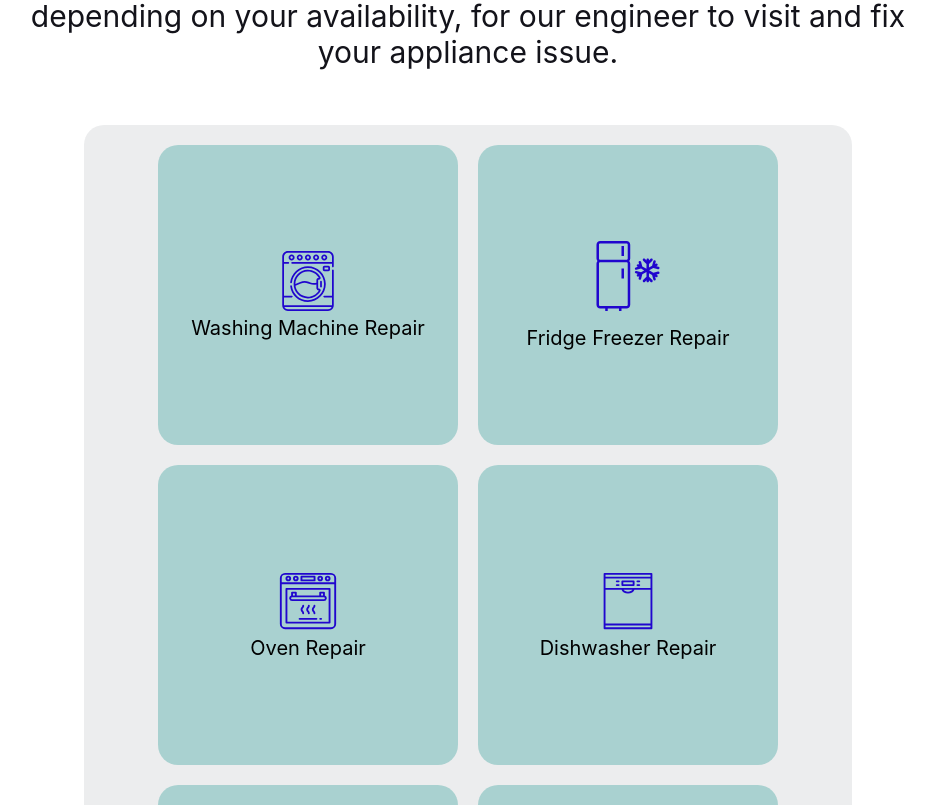
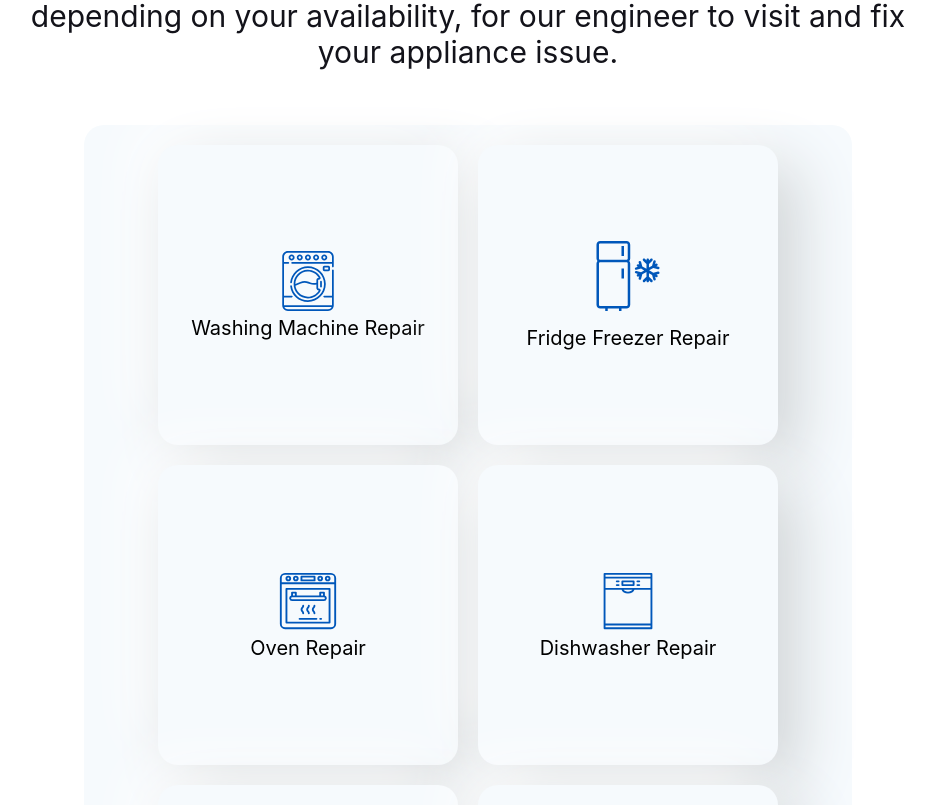
Before and after one commit to sohaibmh/appliance-vitals, a Next.js app: page / in a window 1280 px wide. Shown: the part 422-1227 px from the top of the page, without its empty margins (172-1106 px from the left). Built offline with nearby package versions, Linux system fonts and the light colour scheme.

Commit message:
color gradient update

```diff
--- a/styles/Home.module.css
+++ b/styles/Home.module.css
@@ -45,6 +45,9 @@
   align-items: center;
   font-size: 2rem;
   background-color: rgba(113, 187, 183, 0.11);
+
+  background: #f6fafd;
+  box-shadow: 10px 10px 30px #d1d5d7, -10px -10px 30px #ffffff;
 }
 
 .header a {
@@ -73,13 +76,14 @@
 .services {
   width: 60vw;
   /* border: solid 1px rgb(17, 122, 201); */
-  background-color: #21283615;
   display: flex;
   flex-wrap: wrap;
   justify-content: center;
   align-items: center;
   border-radius: 20px;
   padding: 1rem;
+
+  background-color: #f6fafd;
 }
 
 .services > div {
@@ -94,6 +98,11 @@
   justify-content: center;
   align-items: center;
   flex-direction: column;
+
+  background: #f6fafd;
+  box-shadow: 20px 20px 60px #d1d5d7, -20px -20px 60px #ffffff;
+
+  border-radius: 20px;
 }
 
 .faqs {
--- a/svgs.js
+++ b/svgs.js
@@ -1,6 +1,6 @@
 import styles from "./styles/MainPage.module.css";
 
-const blue = "#2006ce";
+const blue = "#0057ba";
 // const green = "#2A9134";
 
 export const calendar = (
```
